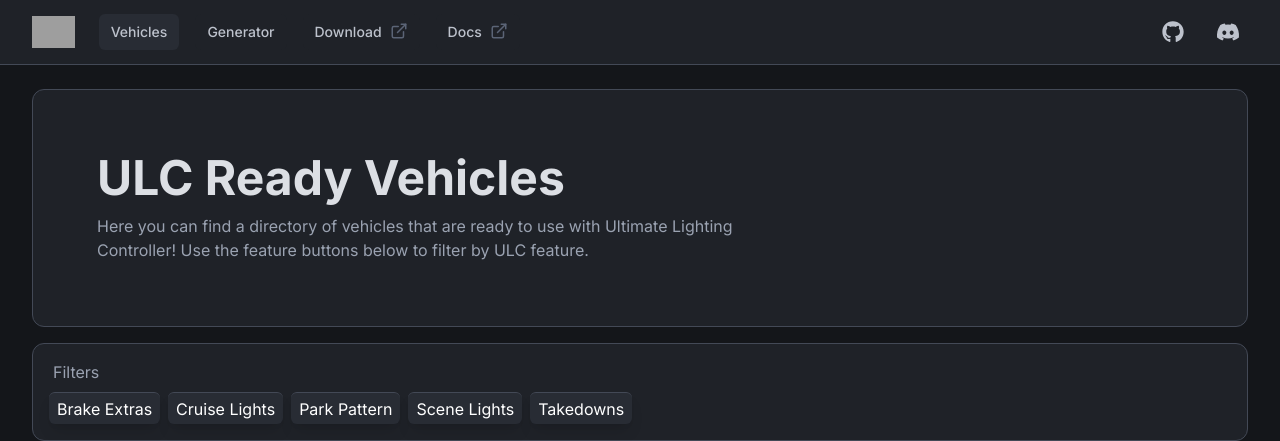
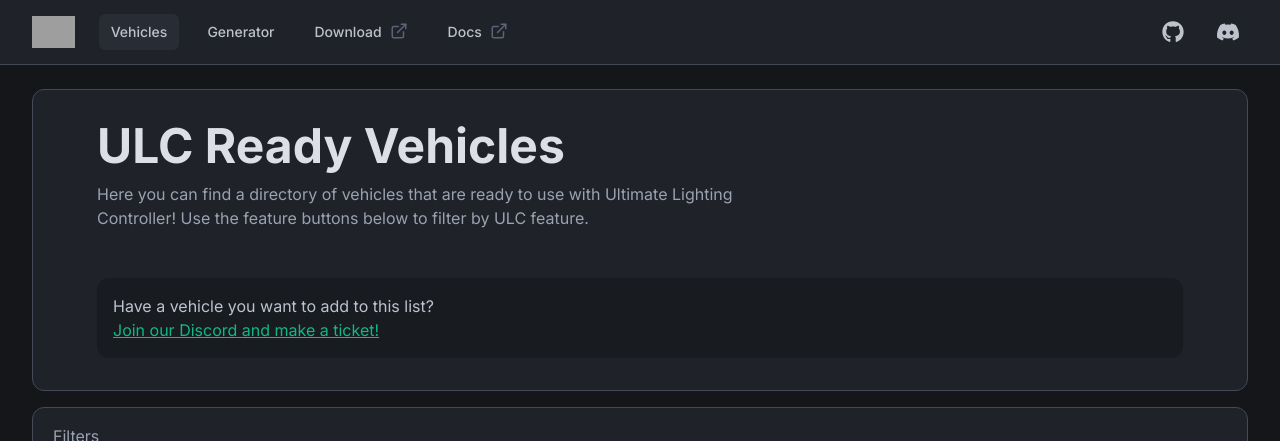
Before and after one commit to dwnstr/ulc-app, a Next.js app: page /vehicles in a window 1280 px wide. Shown: the top 441 px of the page. Built offline with nearby package versions, Linux system fonts and the light colour scheme; grey boxes are pictures that could not be loaded; what tailwindcss-radix would draw is missing.

Commit message:
Interest message

```diff
--- a/app/vehicles/page.jsx
+++ b/app/vehicles/page.jsx
@@ -1,4 +1,5 @@
 import React from "react";
+import Link from 'next/link'
 import { vehicleData } from "@/public/vehicles";
 import VehicleCards from "@/components/vehicles/VehicleCards";
 
@@ -6,7 +7,7 @@
   return (
     <main className='bg-shark-950 min-h-screen px-8'>
       <div className='max-w-7xl mx-auto py-6'>
-        <div className='bg-shark-800 w-full p-8 sm:p-16 mb-4 flex flex-col gap-3 items-start justify-center rounded-xl border border-shark-600'>
+        <div className='bg-shark-800 w-full p-8 sm:px-16 mb-4 flex flex-col gap-3 items-start justify-center rounded-xl border border-shark-600'>
           <h1 className='text-3xl sm:text-5xl text-shark-100 font-bold'>
             ULC Ready Vehicles
           </h1>
@@ -14,6 +15,11 @@
             Here you can find a directory of vehicles that are ready to use with
             Ultimate Lighting Controller! Use the feature buttons below to filter by ULC feature.
           </p>
+          <div className="h-full grow"/>
+          <div className="w-full bg-shark-900 p-4 text-shark-200 rounded-xl self-end mt-6">
+            <p className="">Have a vehicle you want to add to this list? </p>
+            <Link className="text-emerald-500 underline" href="https://discord.gg/zH3k624aSv">Join our Discord and make a ticket!</Link>
+          </div>
         </div>
         <VehicleCards vehicles={vehicleData} />
       </div>
```
